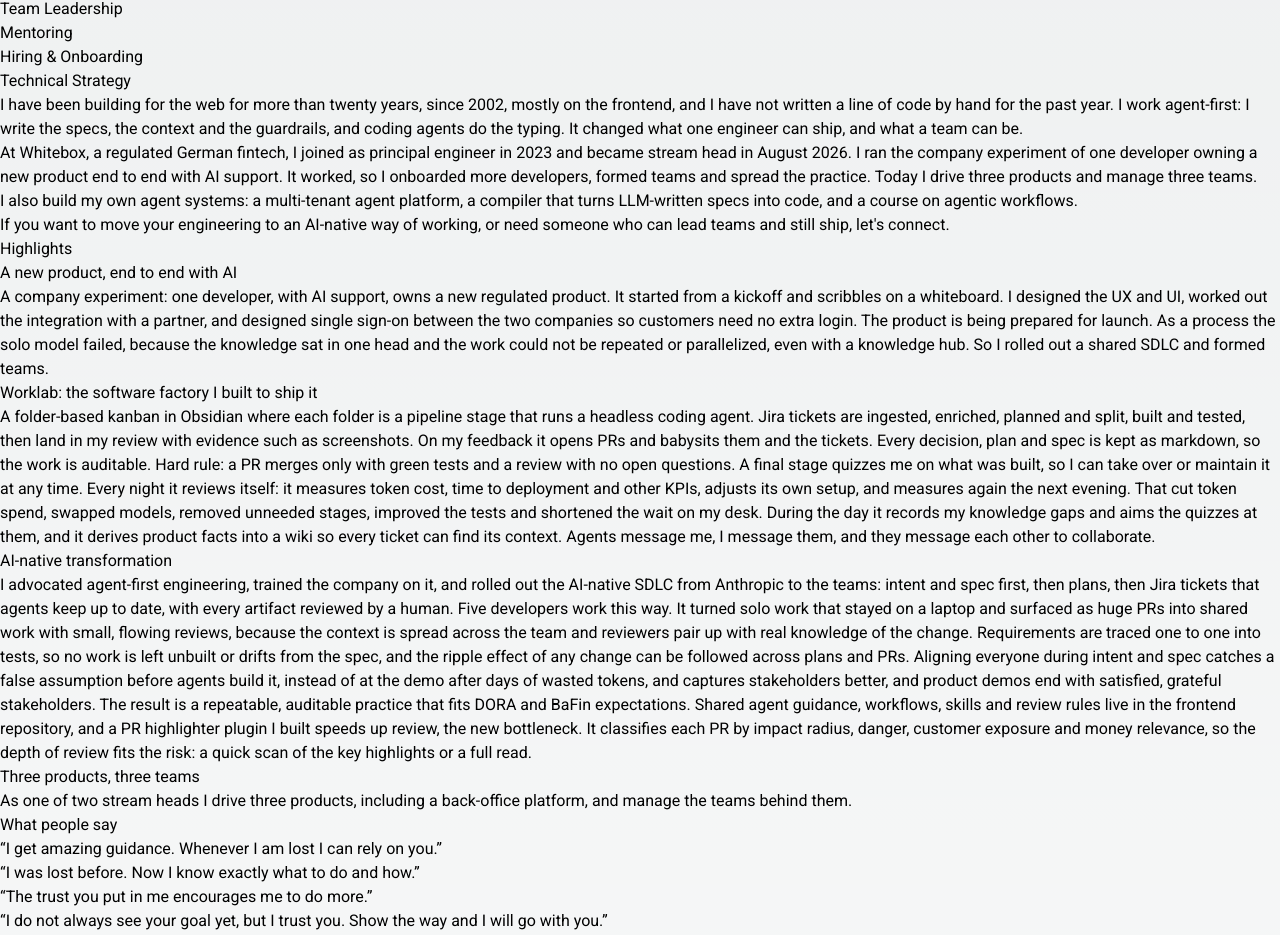
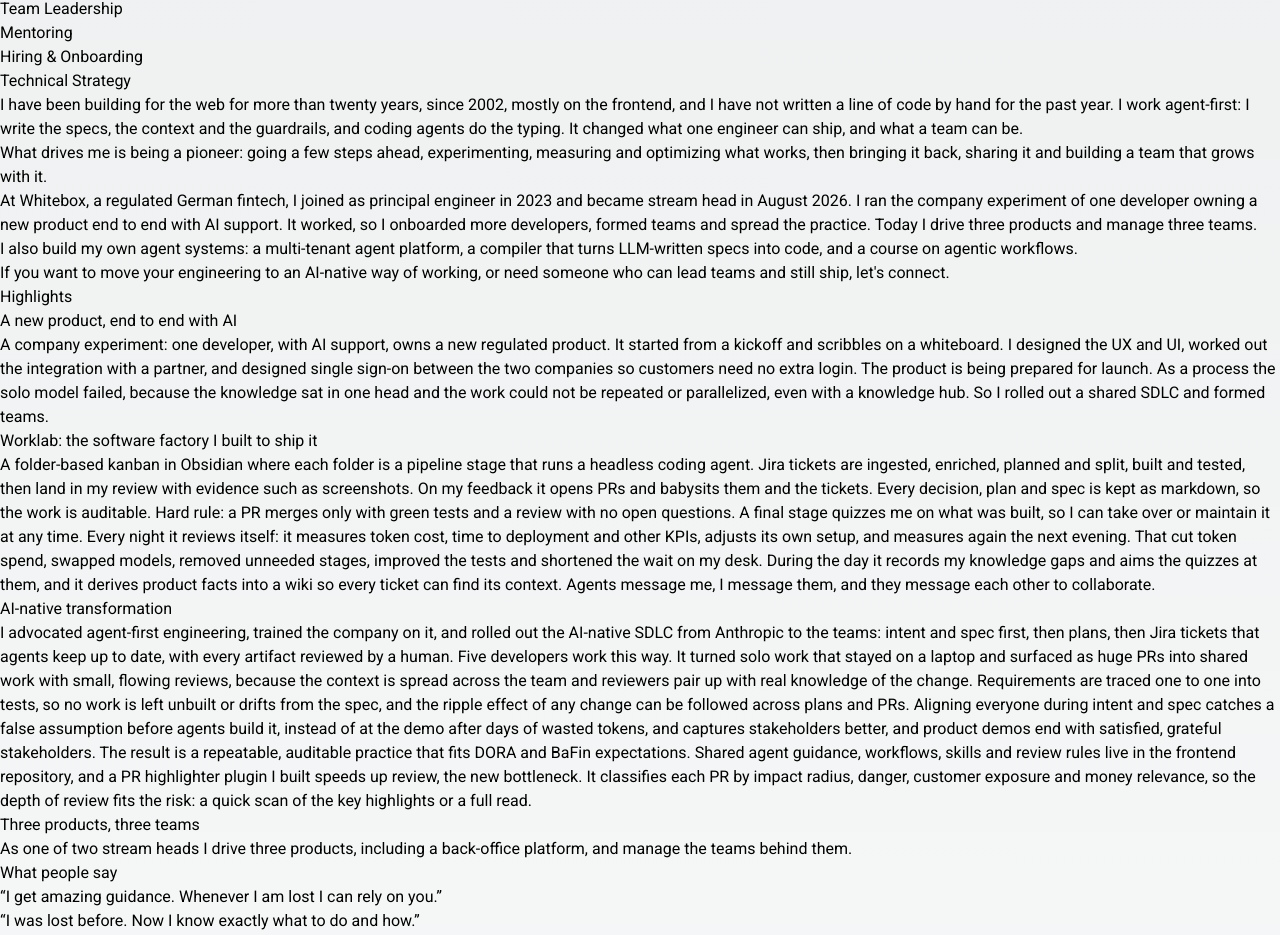
Before and after one commit to onerzafer/cv, a Next.js app: page / in a window 1280 px wide. Shown: the part 4131-5066 px from the top of the page. Built offline with nearby package versions, Linux system fonts and the light colour scheme.

Commit message:
Add pioneer motivation to the summary
Co-Authored-By: Claude Opus 5.5 <noreply@anthropic.com>
Claude-Session: https://claude.ai/code/session_01GL2bN9MqepKNx5SU6p1LtH

```diff
--- a/src/app/page.tsx
+++ b/src/app/page.tsx
@@ -255,6 +255,11 @@ const Home = () => {
               be.
             </p>
             <p>
+              What drives me is being a pioneer: going a few steps ahead,
+              experimenting, measuring and optimizing what works, then bringing
+              it back, sharing it and building a team that grows with it.
+            </p>
+            <p>
               At Whitebox, a regulated German fintech, I joined as principal
               engineer in 2023 and became stream head in August 2026. I ran the
               company experiment of one developer owning a new product end to
```
Also changed, not shown: 1 other file (tests, documents, lock files or other folders).
